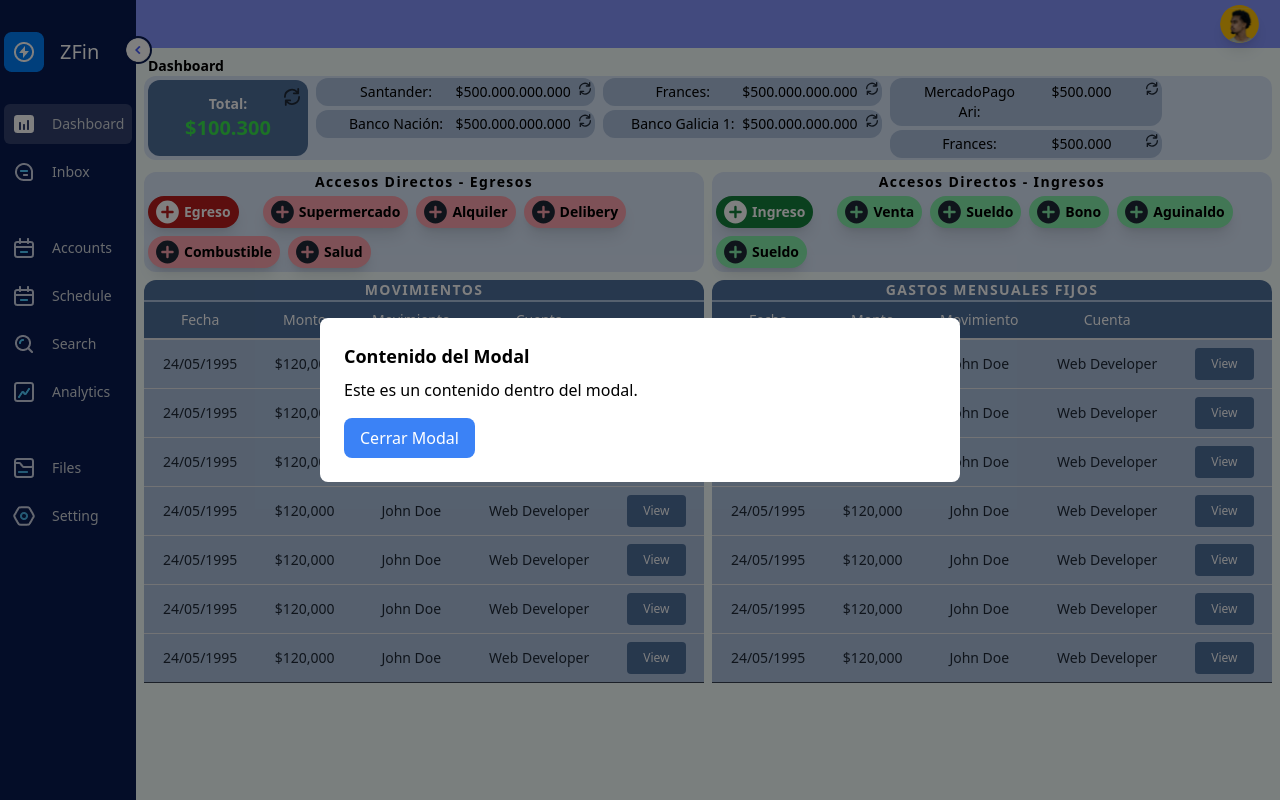
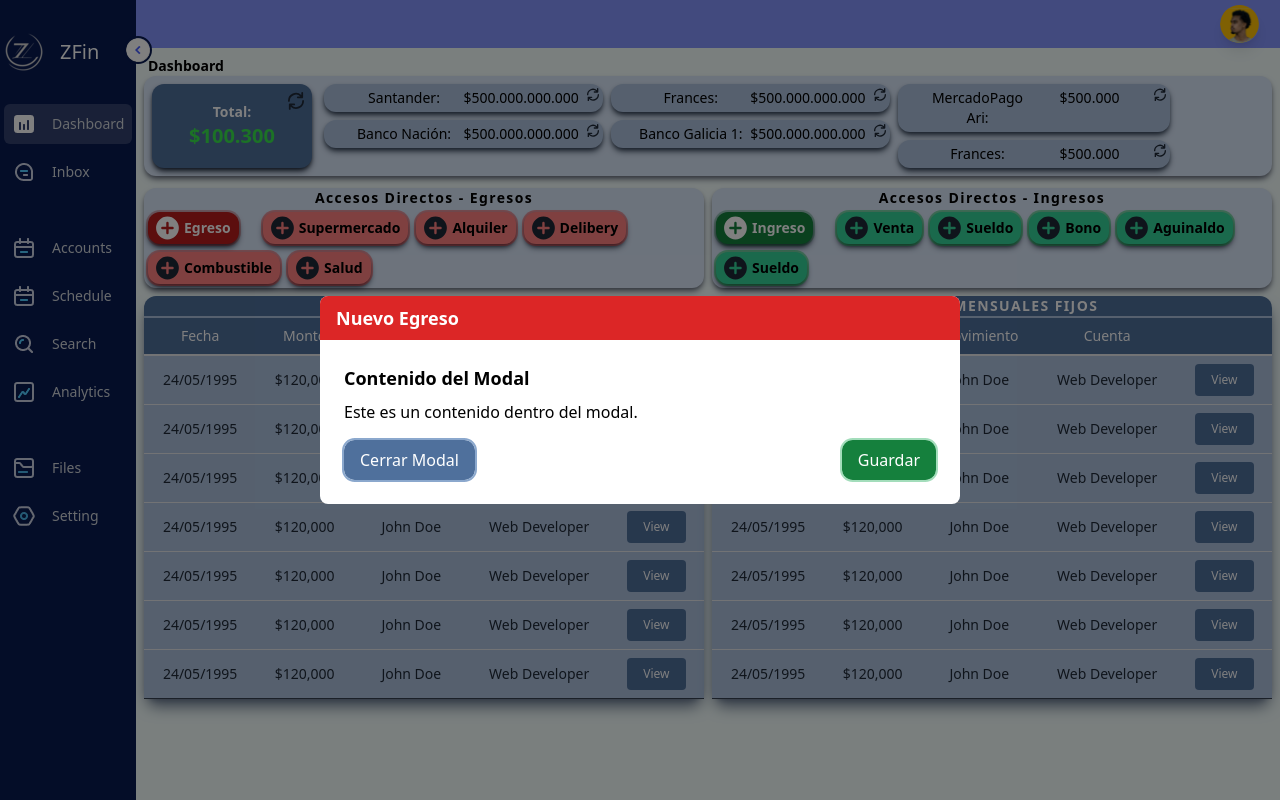
Before and after one commit to arielcareggio/zfin-panel-react, a React (Vite) app: page / in a window 1280 px wide. Both pictures are taken after a click on the button "Egreso". Built offline with nearby package versions, Linux system fonts and the light colour scheme; what react-modal-hook would draw is missing.

Commit message:
Avance en el diseño

```diff
--- a/src/components/Sidebar.tsx
+++ b/src/components/Sidebar.tsx
@@ -43,7 +43,8 @@ const Sidebar = () => {
         <img
           src="./src/assets/logo.png"
           className={`cursor-pointer duration-700 ${open ? "rotate-[360deg]" : ""
-            }`}
+            } filter invert`}
+            width="40px"
         />
         <h1
           className={`text-white origin-left font-medium text-xl ${!open && "scale-0" }`}
--- a/src/components/dashboard/accesosDirectos/Egresos.tsx
+++ b/src/components/dashboard/accesosDirectos/Egresos.tsx
@@ -19,13 +19,14 @@ function Egresos({ svgIcon }: EgresosProps) {
     };
 
     return (
-        <div className="bg-fondo-contenedor h-auto rounded-xl text-sm"> {/* bg-rose-200 */}
+        <div className="bg-fondo-contenedor h-auto rounded-xl text-sm shadow-md shadow-gray-500"> {/* bg-rose-200 */}
             <div>
                 <h1 className="text-center tracking-widest font-semibold text-xs sm:text-sm">Accesos Directos - Egresos</h1>
             </div>
 
             <div className="h-auto flex flex-wrap rounded-xl text-sm text-black">
-                <button id="Egreso" className="bg-red-700 hover:bg-red-900 font-bold px-2 m-1 rounded-full flex items-center h-8 transition ease-in duration-300 shadow-lg text-white"
+                <button id="Egreso" className="bg-red-700 hover:bg-red-900 font-bold px-2 m-1 rounded-xl flex items-center h-8 transition ease-in
+                 duration-300 shadow-md text-white shadow-slate-800 hover:shadow-slate-950 ring-2 ring-red-700/30"
                     onClick={openModal}>
                     <div className="mr-1 w-6 text-white">
                         {svgIcon}
@@ -35,45 +36,53 @@ function Egresos({ svgIcon }: EgresosProps) {
 
                 <div className="mx-2"></div>
 
-                <button className="bg-rose-300 hover:bg-rose-400 font-bold px-2 m-1 rounded-full flex items-center h-8 transition ease-in duration-300 shadow-lg">
+                <button className="bg-fondo-botones-rojo hover:bg-red-500 font-bold px-2 m-1 rounded-xl flex items-center h-8 transition ease-in
+                 duration-300 shadow-md shadow-slate-800 hover:shadow-slate-950 ring-2 ring-red-500/50">
                     <div className="mr-1 w-6 text-gray-800">
                         {svgIcon}
                     </div>
                     <span>Supermercado</span>
                 </button>
 
-                <button className="bg-rose-300 hover:bg-rose-400 font-bold px-2 m-1 rounded-full flex items-center h-8 transition ease-in duration-300 shadow-lg">
+                <button className="bg-fondo-botones-rojo hover:bg-red-500 font-bold px-2 m-1 rounded-xl flex items-center h-8 transition ease-in
+                 duration-300 shadow-md shadow-slate-800 hover:shadow-slate-950 ring-2 ring-red-500/50">
                     <div className="mr-1 w-6 text-gray-800">
                         {svgIcon}
                     </div>
                     <span>Alquiler</span>
                 </button>
 
-                <button className="bg-rose-300 hover:bg-rose-400 font-bold px-2 m-1 rounded-full flex items-center h-8 transition ease-in duration-300 shadow-lg">
+                <button className="bg-fondo-botones-rojo hover:bg-red-500 font-bold px-2 m-1 rounded-xl flex items-center h-8 transition ease-in
+                 duration-300 shadow-md shadow-slate-800 hover:shadow-slate-950 ring-2 ring-red-500/50">
                     <div className="mr-1 w-6 text-gray-800">
                         {svgIcon}
                     </div>
                     <span>Delibery</span>
                 </button>
 
-                <button className="bg-rose-300 hover:bg-rose-400 font-bold px-2 m-1 rounded-full flex items-center h-8 transition ease-in duration-300 shadow-lg">
+                <button className="bg-fondo-botones-rojo hover:bg-red-500 font-bold px-2 m-1 rounded-xl flex items-center h-8 transition ease-in
+                 duration-300 shadow-md shadow-slate-800 hover:shadow-slate-950 ring-2 ring-red-500/50">
                     <div className="mr-1 w-6 text-gray-800">
                         {svgIcon}
                     </div>
                     <span>Combustible</span>
                 </button>
 
-                <button className="bg-rose-300 hover:bg-rose-400 font-bold px-2 m-1 rounded-full flex items-center h-8 transition ease-in duration-300 shadow-lg">
+                <button className="bg-fondo-botones-rojo hover:bg-red-500 font-bold px-2 m-1 rounded-xl flex items-center h-8 transition ease-in
+                 duration-300 shadow-md shadow-slate-800 hover:shadow-slate-950 ring-2 ring-red-500/50">
                     <div className="mr-1 w-6 text-gray-800">
                         {svgIcon}
                     </div>
                     <span>Salud</span>
                 </button>
 
-                <AddMovimiento isOpen={isModalOpen} onClose={closeModal} />
+                <AddMovimiento isOpen={isModalOpen} onClose={closeModal} dataArray={{ color: "bg-red-600" }} />
+
+                {/* <AddMovimiento isOpen={isModalOpen} onClose={closeModal}/> */}
             </div>
         </div>
     )
 }
 
 export default Egresos;
+//datos={Array("color", "bg-fondo-cuenta-principal")
--- a/src/components/dashboard/accesosDirectos/Ingresos.tsx
+++ b/src/components/dashboard/accesosDirectos/Ingresos.tsx
@@ -7,13 +7,14 @@ interface IngresosProps {
 
 function Ingresos({ svgIcon }: IngresosProps) {
     return (
-        <div className="bg-fondo-contenedor h-auto rounded-xl text-sm"> {/* bg-green-200 */}
+        <div className="bg-fondo-contenedor h-auto rounded-xl text-sm shadow-md shadow-gray-500"> {/* bg-green-200 */}
             <div>
                 <h1 className="text-center tracking-widest font-semibold text-xs sm:text-sm">Accesos Directos - Ingresos</h1>
             </div>
 
             <div className="h-auto flex flex-wrap rounded-xl text-sm text-black">
-                <button className="bg-green-700 hover:bg-green-900 font-bold px-2 m-1 rounded-full flex items-center h-8 transition ease-in duration-300 shadow-lg text-white">
+                <button className="bg-green-700 hover:bg-green-900 font-bold px-2 m-1 rounded-xl flex items-center h-8 transition ease-in
+                duration-300 shadow-md text-white shadow-slate-800 hover:shadow-slate-950 ring-2 ring-green-700/30">
                     <div className="mr-1 w-6 text-white">
                         {svgIcon}
                     </div>
@@ -22,7 +23,8 @@ function Ingresos({ svgIcon }: IngresosProps) {
 
                 <div className="mx-2"></div>
 
-                <button className="bg-green-300 hover:bg-green-400 font-bold px-2 m-1 rounded-full flex items-center h-8 transition ease-in duration-300 shadow-lg">
+                <button className="bg-emerald-400 hover:bg-emerald-500 font-bold px-2 m-1 rounded-xl flex items-center h-8 transition ease-in
+                 duration-300 shadow-md shadow-slate-800 hover:shadow-slate-950 ring-2 ring-green-500/50">
                     <div className="mr-1 w-6 text-gray-800">
                         {svgIcon}
                     </div>
@@ -30,28 +32,32 @@ function Ingresos({ svgIcon }: IngresosProps) {
                 </button>
 
 
-                <button className="bg-green-300 hover:bg-green-400 font-bold px-2 m-1 rounded-full flex items-center h-8 transition ease-in duration-300 shadow-lg">
+                <button className="bg-emerald-400 hover:bg-emerald-500 font-bold px-2 m-1 rounded-xl flex items-center h-8 transition ease-in
+                 duration-300 shadow-md shadow-slate-800 hover:shadow-slate-950 ring-2 ring-green-500/50">
                     <div className="mr-1 w-6 text-gray-800">
                         {svgIcon}
                     </div>
                     <span>Sueldo</span>
                 </button>
 
-                <button className="bg-green-300 hover:bg-green-400 font-bold px-2 m-1 rounded-full flex items-center h-8 transition ease-in duration-300 shadow-lg">
+                <button className="bg-emerald-400 hover:bg-emerald-500 font-bold px-2 m-1 rounded-xl flex items-center h-8 transition ease-in
+                 duration-300 shadow-md shadow-slate-800 hover:shadow-slate-950 ring-2 ring-green-500/50">
                     <div className="mr-1 w-6 text-gray-800">
                         {svgIcon}
                     </div>
                     <span>Bono</span>
                 </button>
 
-                <button className="bg-green-300 hover:bg-green-400 font-bold px-2 m-1 rounded-full flex items-center h-8 transition ease-in duration-300 shadow-lg">
+                <button className="bg-emerald-400 hover:bg-emerald-500 font-bold px-2 m-1 rounded-xl flex items-center h-8 transition ease-in
+                 duration-300 shadow-md shadow-slate-800 hover:shadow-slate-950 ring-2 ring-green-500/50">
                     <div className="mr-1 w-6 text-gray-800">
                         {svgIcon}
                     </div>
                     <span>Aguinaldo</span>
                 </button>
 
-                <button className="bg-green-300 hover:bg-green-400 font-bold px-2 m-1 rounded-full flex items-center h-8 transition ease-in duration-300 shadow-lg">
+                <button className="bg-emerald-400 hover:bg-emerald-500 font-bold px-2 m-1 rounded-xl flex items-center h-8 transition ease-in
+                 duration-300 shadow-md shadow-slate-800 hover:shadow-slate-950 ring-2 ring-green-500/50">
                     <div className="mr-1 w-6 text-gray-800">
                         {svgIcon}
                     </div>
--- a/src/components/dashboard/accesosDirectos/modals/AddMovimiento.tsx
+++ b/src/components/dashboard/accesosDirectos/modals/AddMovimiento.tsx
@@ -1,41 +1,58 @@
 import ReactModal from 'react-modal';
-import Modal from 'react-modal';
-
-Modal.setAppElement("#root");
 
 interface addMovimientoProps {
   onClose: () => void;
   isOpen: boolean;
+  dataArray: datosRecibir; // Agrega el tipo adecuado para tu array aquí
 }
 
-function AddMovimiento({ onClose, isOpen }: addMovimientoProps) {
+type datosRecibir = {
+  [key: string]: string;
+}
+
+function AddMovimiento({ onClose, isOpen, dataArray }: addMovimientoProps) {
   return (
     <ReactModal
       isOpen={isOpen}
       onRequestClose={onClose}
       contentLabel="Ejemplo de Modal"
-      shouldCloseOnOverlayClick={true}
       overlayClassName="fixed inset-0 flex justify-center items-center z-50 bg-black bg-opacity-50"
-      className="inset-0 flex justify-center items-center z-50 w-full" // Agrega tu clase personalizada aquí
-      //className="custom-modal-content" // Agrega tu clase personalizada aquí
-      //className="fixed inset-0 flex justify-center items-center z-50"
+      className="flex justify-center items-center w-10/12 xl:w-6/12" //Acá se maneja el tamaño del modal
     >
+      <div className="bg-white rounded-lg w-full">
+
+        {/* Barra de título */}
+        <div className={`${dataArray.color} text-white py-2 px-4 rounded-t-lg`}>
+          <h2 className="text-lg font-semibold">Nuevo Egreso</h2>
+        </div>
+
         {/* Contenedor del modal */}
-      <div className="bg-white rounded-lg p-6 w-1/2">
+        <div className='p-6'>
           <h2 className="text-lg font-semibold mb-2">Contenido del Modal</h2>
           <p>Este es un contenido dentro del modal.</p>
+          <div className='flex justify-between'>
             <button
-          className="mt-4 px-4 py-2 bg-blue-500 text-white rounded-lg hover:bg-blue-600"
+              className="boton-cancelar"
               onClick={onClose}
             >
               Cerrar Modal
             </button>
+
+            <button
+              className="boton-aceptar"
+              onClick={onClose}
+            >
+              Guardar
+            </button>
+          </div>
+        </div>
       </div>
     </ReactModal>
   );
 }
 
 export default AddMovimiento;
+
 
 
 
--- a/src/components/dashboard/resumen/Resumen.tsx
+++ b/src/components/dashboard/resumen/Resumen.tsx
@@ -67,8 +67,8 @@ function Resumen() {
   return (
     <div className="m-2">
       <h1 className="text-sm font-semibold px-1">Dashboard</h1>
-      <div className="bg-fondo-contenedor h-auto flex flex-wrap rounded-xl text-sm">
-        <div className="bg-fondo-cuenta-principal p-1 m-1 rounded-xl sa:w-40 w-full font-bold text-white flex relative">
+      <div className="bg-fondo-contenedor h-auto flex flex-wrap rounded-xl text-sm shadow-md shadow-gray-500">
+        <div className="bg-fondo-cuenta-principal p-1 m-2 rounded-xl sa:w-40 w-full font-bold text-white flex relative shadow-md shadow-slate-800 hover:shadow-slate-950">
           <div className="flex flex-col justify-center items-center flex-1">
             <div id="ariel" className="text-center">
               <div>
@@ -85,9 +85,9 @@ function Resumen() {
         </div>
 
         {gruposDeCuentas.map((grupo, index) => (
-          <div id="antonio" key={index} className="flex flex-col sa:w-auto w-full">
+          <div id="antonio" key={index} className="flex flex-col sa:w-auto w-full sa:my-1 my-0">
             {grupo.map((cuenta, cuentaIndex) => (
-              <div key={cuentaIndex} className="bg-fondo-cuenta p-1 my-0.5 mx-1 px-6 rounded-xl text-center justify-center relative grid grid-cols-2">
+              <div key={cuentaIndex} className="bg-fondo-cuenta p-1 my-1 mx-1 px-6 rounded-xl text-center justify-center relative grid grid-cols-2 shadow-md shadow-slate-700 hover:shadow-slate-950">
                 {cuenta}
                 <div className="absolute top-0 right-0 mt-1 mr-1 w-3 h-4 cursor-pointer">
                   {svgIcon}
--- a/src/components/dashboard/tablas/Gastos_fijos_mensuales.tsx
+++ b/src/components/dashboard/tablas/Gastos_fijos_mensuales.tsx
@@ -1,7 +1,7 @@
 
 function Gastos_fijos_mensuales() {
   return (
-    <div className="bg-fondo-cuenta-principal h-auto rounded-xl text-sm divide-y-2 divide-fondo-cuenta">
+    <div className="bg-fondo-cuenta-principal h-auto rounded-xl text-sm divide-y-2 divide-fondo-cuenta shadow-lg shadow-slate-500 hover:shadow-slate-700">
       <div>
         <h1 className="text-center tracking-widest font-bold text-white">GASTOS MENSUALES FIJOS</h1>
       </div>
--- a/src/components/dashboard/tablas/Movimientos.tsx
+++ b/src/components/dashboard/tablas/Movimientos.tsx
@@ -1,7 +1,7 @@
 
 function Movimientos() {
   return (
-    <div className="bg-fondo-cuenta-principal h-auto rounded-xl text-sm divide-y-2 divide-fondo-cuenta">
+    <div className="bg-fondo-cuenta-principal h-auto rounded-xl text-sm divide-y-2 divide-fondo-cuenta shadow-lg shadow-slate-500 hover:shadow-slate-700">
       <div>
         <h1 className="text-center tracking-widest font-bold text-white">MOVIMIENTOS</h1>
       </div>
--- a/src/css/estilos.css
+++ b/src/css/estilos.css
@@ -2,15 +2,53 @@
 #bar-horizontal::-webkit-scrollbar {
     height: 2px;
 }
-
 #bar-horizontal::-webkit-scrollbar-thumb {
     background-color: #314366;
     border-radius: 6px;
 }
-
 /* #bar-horizontal::-webkit-scrollbar-track {
     background-color: #F3F4F6;
 }
  */
+/****************************** custom-scrollbar.css ******************************/
 
-/****************************** custom-scrollbar.css ******************************/
+/************************************************** BOTONES **************************************************/
+
+/********** BOTÓN CANCELAR **********/
+.boton-cancelar {
+    margin-top: 1rem;
+    padding: 0.5rem 1rem;
+    background-color: #4F709C;
+    color: white;
+    /* border-radius: 0.375rem; */
+    border-radius: 0.675rem;
+    transition: background-color 0.3s ease;
+    outline: 2px solid #8ba8cd; /* Cambia los valores según tu diseño */
+}
+
+.boton-cancelar:hover {
+    background-color: #405D84;
+}
+/********** BOTÓN CANCELAR **********/
+
+/********** BOTÓN ACEPTAR **********/
+.boton-aceptar {
+    margin-top: 1rem;
+    padding: 0.5rem 1rem;
+    --tw-bg-opacity: 1;
+    background-color: rgb(21 128 61 / var(--tw-bg-opacity));
+    color: white;
+    /* border-radius: 0.375rem; */
+    border-radius: 0.675rem;
+    transition: background-color 0.3s ease;
+    outline: 2px solid #48bb7880; /* Cambia los valores según tu diseño */
+    /* outline-offset: 0px; */
+}
+
+.boton-aceptar:hover {
+    --tw-bg-opacity: 1;
+    background-color: #20633b;;
+}
+/********** BOTÓN ACEPTAR **********/
+
+/************************************************** BOTONES **************************************************/
--- a/tailwind.config.js
+++ b/tailwind.config.js
@@ -10,6 +10,7 @@ export default {
         "fondo-navbar": '#8696FE',
         "fondo-dashboard": '#F5FFFE',
         "fondo-cuenta-principal": '#4F709C',
+        "fondo-cuenta-principal-hover": "#405D84",
         "fondo-cuenta": '#ADC2DE',
         "fondo-contenedor" : '#DAE7F9',
         "texto-verde": '#38E54D',
@@ -17,6 +18,7 @@ export default {
         "light-white": "rgba(255,255,255,0.17)",
         "fondo-tabla-hover": '#C6D8EF',
         "fondo-boton-hover": '#3A5D8B',
+        "fondo-botones-rojo": '#FF8080',
       },
       screens: {
         'sa': '868px',
```
Also changed, not shown: src/assets/logo.png. Lines whose indentation alone changed are shown as unchanged.
